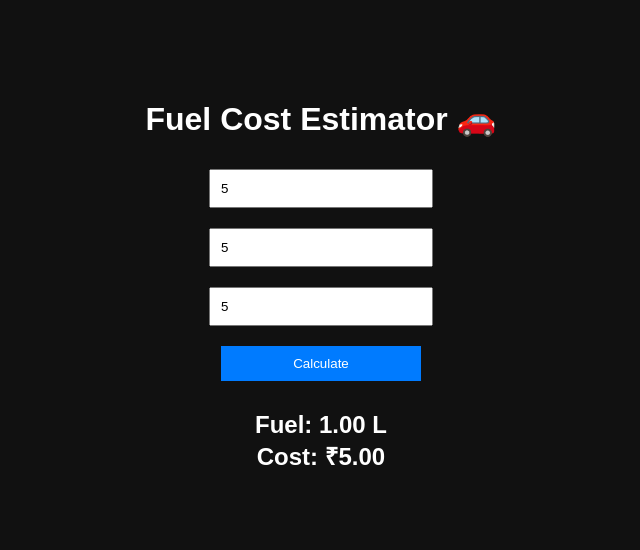
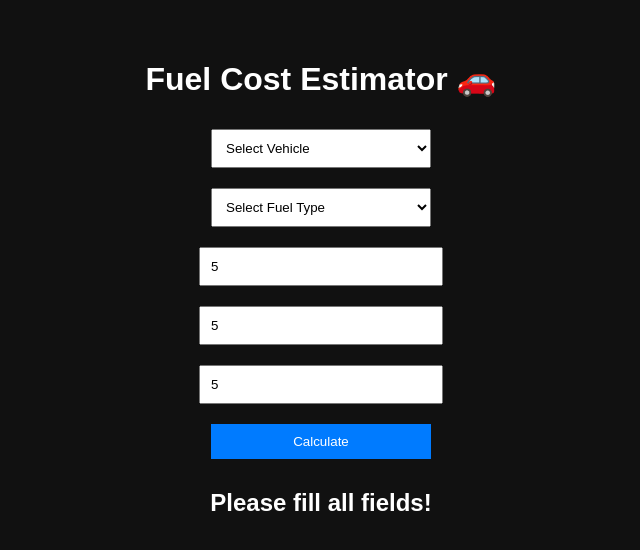
Before and after one commit to nkurra-commits/fuel-cost-estimator, a plain HTML site: page index.html in a window 1280 px wide. Both pictures are taken after typing "5", "5", "5" into the empty fields and a click on the button "Calculate". Shown: the whole page, without its empty margins (319-959 px from the left). Drawn offline with Linux system fonts and the light colour scheme.

Commit message:
Update index.html

```diff
--- a/index.html
+++ b/index.html
@@ -10,17 +10,18 @@
             text-align: center;
         }
         .box {
-            margin-top: 100px;
+            margin-top: 60px;
         }
-        input, button {
+        input, select, button {
             padding: 10px;
             margin: 10px;
-            width: 200px;
+            width: 220px;
         }
         button {
             background: #007bff;
             color: white;
             border: none;
+            cursor: pointer;
         }
     </style>
 </head>
@@ -29,6 +30,22 @@
 <div class="box">
     <h1>Fuel Cost Estimator 🚗</h1>
 
+    <!-- Vehicle Type -->
+    <select id="vehicle">
+        <option value="">Select Vehicle</option>
+        <option value="bike">Bike</option>
+        <option value="car">Car</option>
+    </select><br>
+
+    <!-- Fuel Type -->
+    <select id="fuelType" onchange="setFuelPrice()">
+        <option value="">Select Fuel Type</option>
+        <option value="petrol">Petrol</option>
+        <option value="diesel">Diesel</option>
+        <option value="gas">Gas (CNG)</option>
+    </select><br>
+
+    <!-- Inputs -->
     <input type="number" id="distance" placeholder="Distance (km)"><br>
     <input type="number" id="mileage" placeholder="Mileage (km/l)"><br>
     <input type="number" id="price" placeholder="Fuel Price (₹/l)"><br>
@@ -39,19 +56,34 @@
 </div>
 
 <script>
+function setFuelPrice() {
+    let fuel = document.getElementById("fuelType").value;
+
+    if (fuel === "petrol") {
+        document.getElementById("price").value = 108;
+    } else if (fuel === "diesel") {
+        document.getElementById("price").value = 95;
+    } else if (fuel === "gas") {
+        document.getElementById("price").value = 75;
+    }
+}
+
 function calculate() {
     let d = document.getElementById("distance").value;
     let m = document.getElementById("mileage").value;
     let p = document.getElementById("price").value;
+    let vehicle = document.getElementById("vehicle").value;
 
-    if (d && m && p) {
+    if (d && m && p && vehicle) {
         let fuel = d / m;
         let cost = fuel * p;
 
         document.getElementById("result").innerHTML =
-            "Fuel: " + fuel.toFixed(2) + " L<br>Cost: ₹" + cost.toFixed(2);
+            "Vehicle: " + vehicle.toUpperCase() + "<br>" +
+            "Fuel Needed: " + fuel.toFixed(2) + " L<br>" +
+            "Total Cost: ₹" + cost.toFixed(2);
     } else {
-        document.getElementById("result").innerHTML = "Enter all values!";
+        document.getElementById("result").innerHTML = "Please fill all fields!";
     }
 }
 </script>
```
